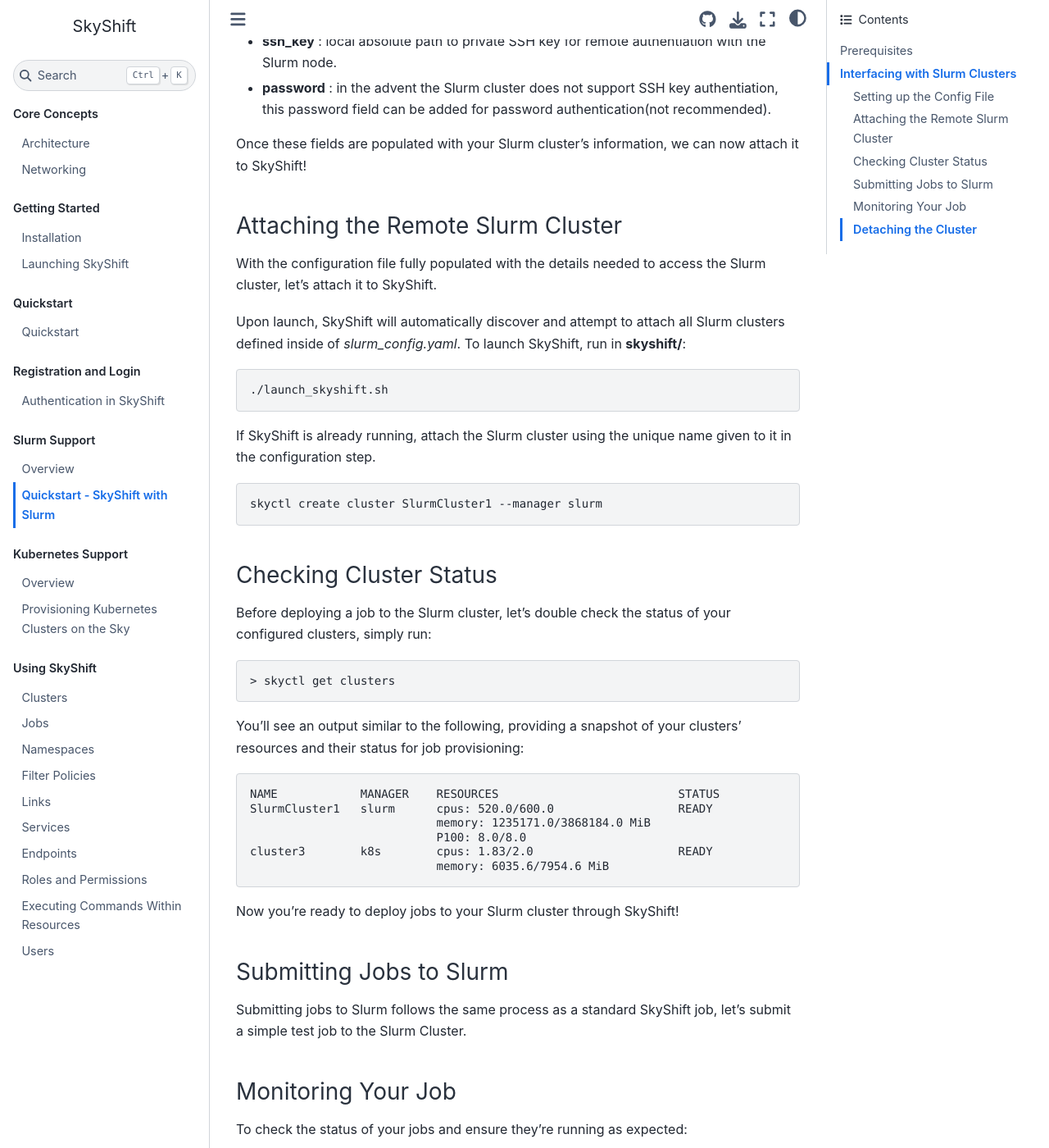
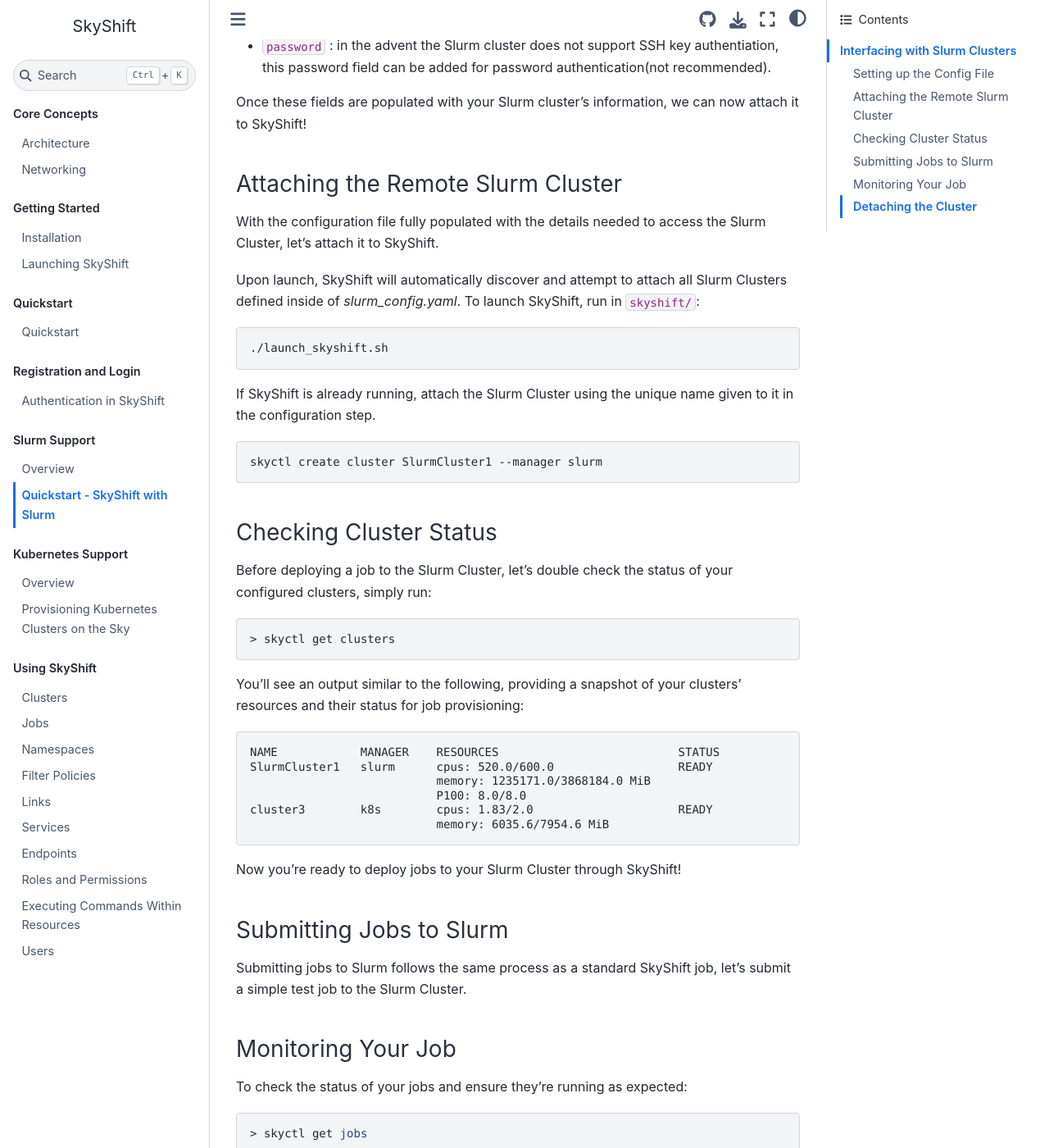
Before and after one commit to sky-shift/skyshift, a Sphinx documentation site: the page built from docs/source/slurm_support/quickstart/slurm_quickstart.rst, in a window 1280 px wide and 1400 px high, scrolled down 1132 px. Shown: the whole window at 82% size. Built offline with Sphinx 7.4.7 and the Sphinx Book theme 1.1.4, drawn with Linux system fonts in a browser that asks for light colours; pages that are not in the unit, such as notebooks, are missing from menus; some of the changed lines change nothing that is shown; some of the changed text lies outside the part shown.

Commit message:
consistency of capitalization

```diff
--- a/docs/source/slurm_support/quickstart/slurm_quickstart.rst
+++ b/docs/source/slurm_support/quickstart/slurm_quickstart.rst
@@ -1,5 +1,5 @@
 .. _slurm_quickstart:
-
+===============================
 Quickstart - SkyShift with Slurm
 ===============================
 
@@ -14,18 +14,17 @@
 - Adding and removing Slurm Clusters from SkyShift.
 - Creating and running SkyShift jobs on Slurm.
 
-Prerequisites
-+++++++++++++++++++++++++++++++
+**Prerequisites**:
 - SkyShift API Server and Manager:  :ref:`Setup Guide <setup>`.
 
 Interfacing with Slurm Clusters
-+++++++++++++++++++++++++++++++
+-------------------------------
 
 Setting up the Config File
-^^^^^^^^^^^^^^^^^^^^^^^^^^^^^^^^
+===============================
 
-With SkyShift, integrating a remote Slurm cluster into your workflow is straightforward.
-Copy the following YAML into **~/.skyconf/slurm_config.yaml** file:
+With SkyShift, integrating a remote Slurm Cluster into your workflow is straightforward.
+Copy the following YAML into :code:`~/.skyconf/slurm_config.yaml` file:
 
 .. code-block:: yaml
 
@@ -39,43 +38,45 @@
     # password: whatever
 
 This defines a cluster with the following components:
-- **SlurmCluster1** : name of the Slurm Cluster, this needs to be unique for each cluster, but can be whatever you choose.
 
-- **interface** : the method SkyShift will use to access the cluster. Currently only `cli` is supported.
+- :code:`SlurmCluster1` : name of the Slurm Cluster, this needs to be unique for each cluster, but can be whatever you choose.
 
-- **access_config** : the login/security parameters needed for SkyShift to access the Slurm cluster.
+- :code:`interface` : the method SkyShift will use to access the cluster. Currently only `cli` is supported.
 
-- **hostname** : SSH hostname used on the Slurm node.
+- :code:`access_config` : the login/security parameters needed for SkyShift to access the Slurm cluster.
 
-- **user** : username on the Slurm node.
+- :code:`hostname` : SSH hostname used on the Slurm node.
 
-- **ssh_key** : local absolute path to private SSH key for remote authentiation with the Slurm node.
+- :code:`user` : username on the Slurm node.
 
-- **password** : in the advent the Slurm cluster does not support SSH key authentiation, this password field can be added for password authentication(not recommended).
+- :code:`ssh_key` : local absolute path to private SSH key for remote authentiation with the Slurm node.
+
+- :code:`password` : in the advent the Slurm cluster does not support SSH key authentiation, this password field can be added for password authentication(not recommended).
 
 Once these fields are populated with your Slurm cluster's information, we can now attach it to SkyShift!
 
 Attaching the Remote Slurm Cluster
-^^^^^^^^^^^^^^^^^^^^^^^^^^^^^^^^
-With the configuration file fully populated with the details needed to access the Slurm cluster, let's attach it to SkyShift.
+===============================
 
-Upon launch, SkyShift will automatically discover and attempt to attach all Slurm clusters defined inside of `slurm_config.yaml`.
-To launch SkyShift, run in **skyshift/**:
+With the configuration file fully populated with the details needed to access the Slurm Cluster, let's attach it to SkyShift.
+
+Upon launch, SkyShift will automatically discover and attempt to attach all Slurm Clusters defined inside of `slurm_config.yaml`.
+To launch SkyShift, run in :code:`skyshift/`:
 
 .. code-block:: shell
 
   ./launch_skyshift.sh
 
-If SkyShift is already running, attach the Slurm cluster using the unique name given to it in the configuration step.
+If SkyShift is already running, attach the Slurm Cluster using the unique name given to it in the configuration step.
 
 .. code-block:: shell
 
   skyctl create cluster SlurmCluster1 --manager slurm
 
 Checking Cluster Status
-^^^^^^^^^^^^^^^^^^^^^^^^
+===============================
 
-Before deploying a job to the Slurm cluster, let's double check the status of your configured clusters, simply run:
+Before deploying a job to the Slurm Cluster, let's double check the status of your configured clusters, simply run:
 
 .. code-block:: shell
 
@@ -93,10 +94,10 @@
     cluster3        k8s        cpus: 1.83/2.0                     READY
                                memory: 6035.6/7954.6 MiB
 
-Now you're ready to deploy jobs to your Slurm cluster through SkyShift!
+Now you're ready to deploy jobs to your Slurm Cluster through SkyShift!
 
 Submitting Jobs to Slurm
-^^^^^^^^^^^^^^^^^^^^^^^
+===============================
 
 Submitting jobs to Slurm follows the same process as a standard SkyShift job, let's submit a simple test job to the Slurm Cluster.
 
@@ -104,7 +105,7 @@
   skyctl create job --cpus 1 --memory 128 --replicas 2 --run "echo hi; sleep 300; echo bye" my-test-job
 
 Monitoring Your Job
-^^^^^^^^^^^^^^^^^^^^
+===============================
 
 To check the status of your jobs and ensure they're running as expected:
 
@@ -120,7 +121,7 @@
 and its current status.
 
 Detaching the Cluster
-^^^^^^^^^^^^^^^^^^^
+===============================
 
 If you need to remove a cluster from SkyShift, the process is just as simple:
 
@@ -131,7 +132,8 @@
 .. note::
 
   If SkyShift is relaunched, it will automatically discover and attempt to attach all clusters defined in the configuration file. To prevent a cluster from being reattached, it will have to be removed from the configuration file.
-After detaching, you can verify the status of the remaining clusters with **skyctl get clusters** to see
+
+After detaching, you can verify the status of the remaining clusters with :code:`skyctl get clusters` to see
 the updated list.
 
 Now that you're equipped with the basics of managing clusters and jobs in SkyShift using Slurm,
```
